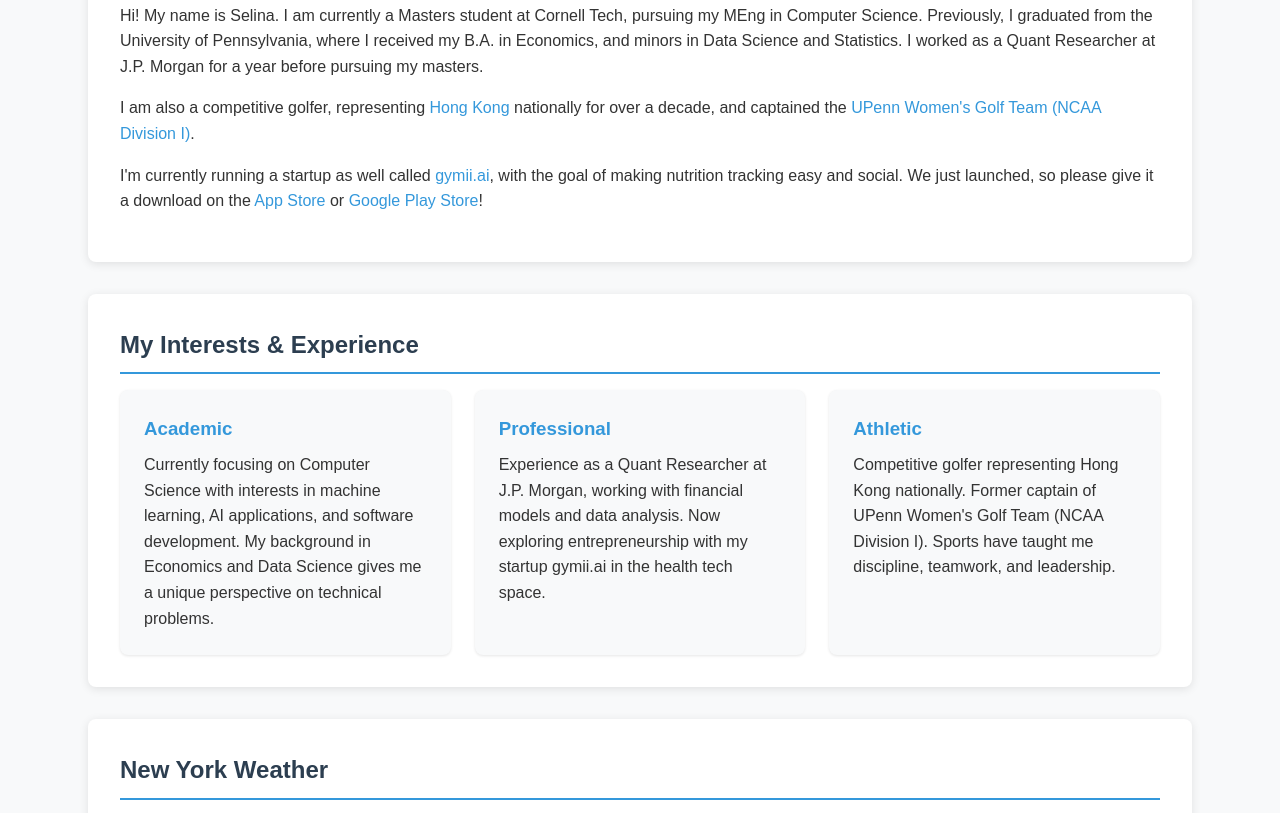
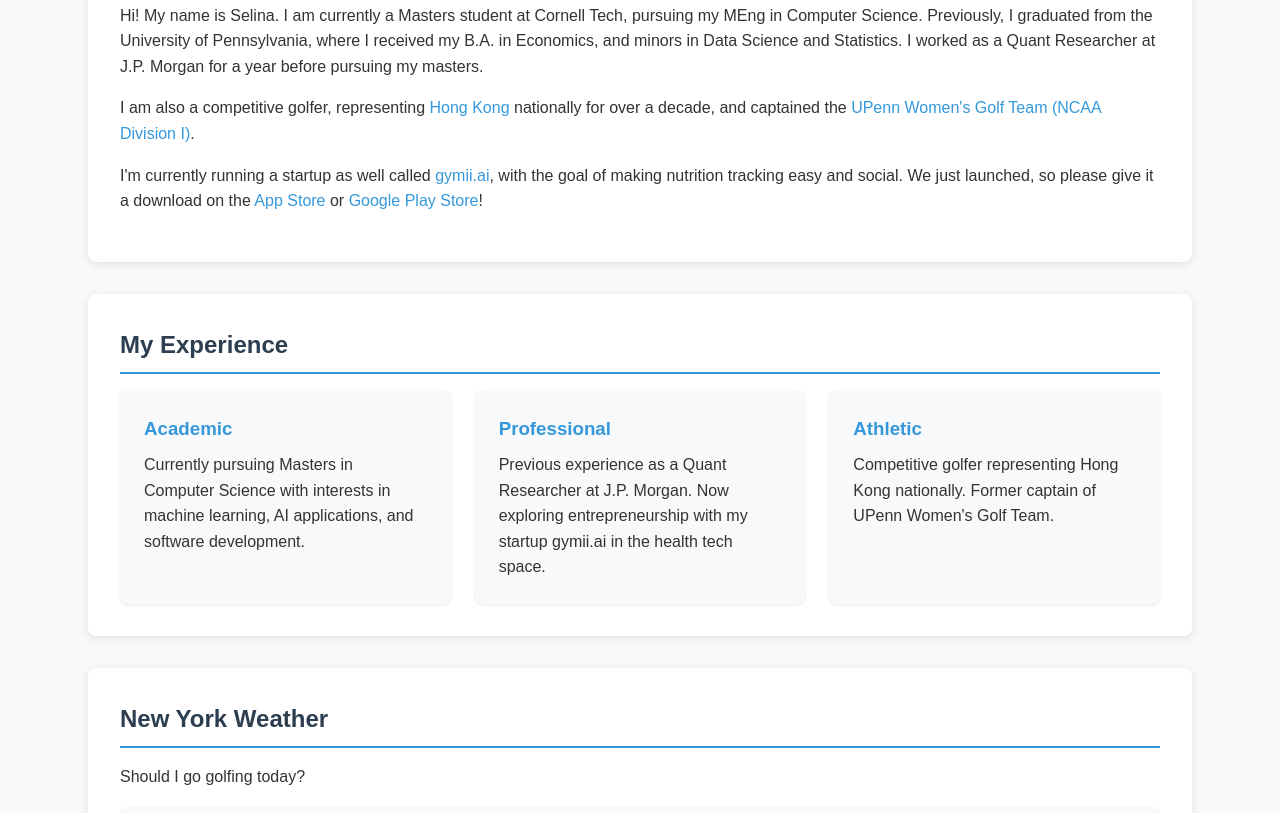
Before and after one commit to Selinali01/cs5356-hw3, a plain HTML site: page index.html in a window 1280 px wide. Shown: the part 521-1334 px from the top of the page. Drawn offline with Linux system fonts and the light colour scheme; no server answers.

Commit message:
experience bit changed

```diff
--- a/index.html
+++ b/index.html
@@ -483,19 +483,19 @@
             </article>
 
             <section class="interests">
-                <h2>My Interests & Experience</h2>
+                <h2>My Experience</h2>
                 <div class="interests-container">
                     <div class="interest-card">
                         <h3>Academic</h3>
-                        <p>Currently focusing on Computer Science with interests in machine learning, AI applications, and software development. My background in Economics and Data Science gives me a unique perspective on technical problems.</p>
+                        <p>Currently pursuing Masters in Computer Science with interests in machine learning, AI applications, and software development.</p>
                     </div>
                     <div class="interest-card">
                         <h3>Professional</h3>
-                        <p>Experience as a Quant Researcher at J.P. Morgan, working with financial models and data analysis. Now exploring entrepreneurship with my startup gymii.ai in the health tech space.</p>
+                        <p>Previous experience as a Quant Researcher at J.P. Morgan. Now exploring entrepreneurship with my startup gymii.ai in the health tech space.</p>
                     </div>
                     <div class="interest-card">
                         <h3>Athletic</h3>
-                        <p>Competitive golfer representing Hong Kong nationally. Former captain of UPenn Women's Golf Team (NCAA Division I). Sports have taught me discipline, teamwork, and leadership.</p>
+                        <p>Competitive golfer representing Hong Kong nationally. Former captain of UPenn Women's Golf Team. </p>
                     </div>
                 </div>
             </section>
```
